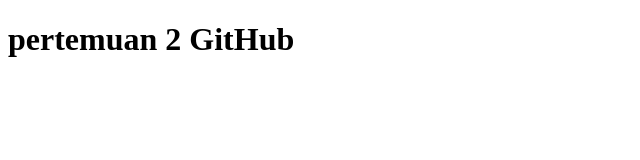
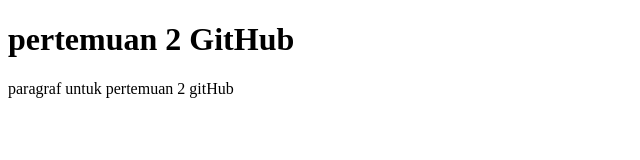
Before and after one commit to riritriana/pertemuan2-gitHub, a plain HTML site: page index.html in a window 1280 px wide. Shown: the whole page, without its empty margins (0-640 px from the left). Drawn offline with Linux system fonts and the light colour scheme.

Commit message:
Update index.html

```diff
--- a/index.html
+++ b/index.html
@@ -7,5 +7,6 @@
 </head>
 <body>
     <h1>pertemuan 2 GitHub</h1>
+    <p> paragraf untuk pertemuan 2 gitHub </p>
 </body>
 </html>
```
